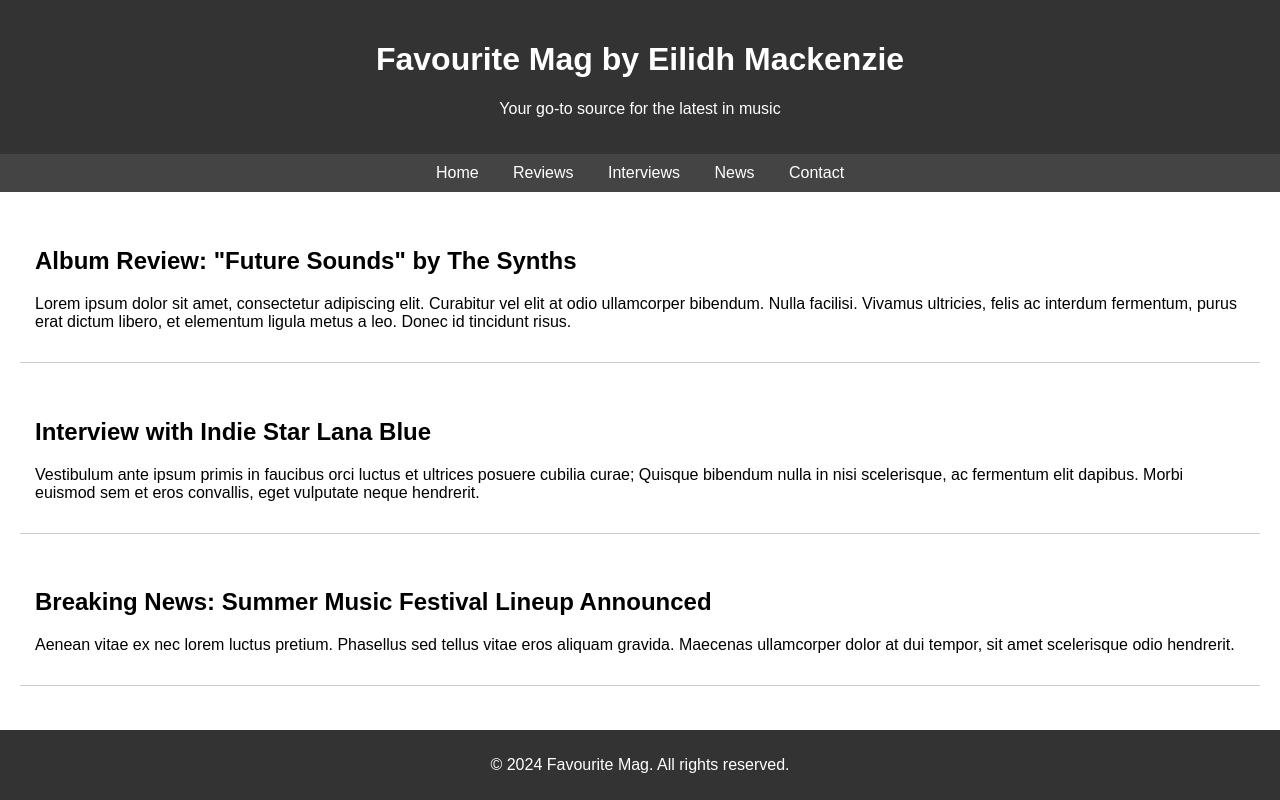
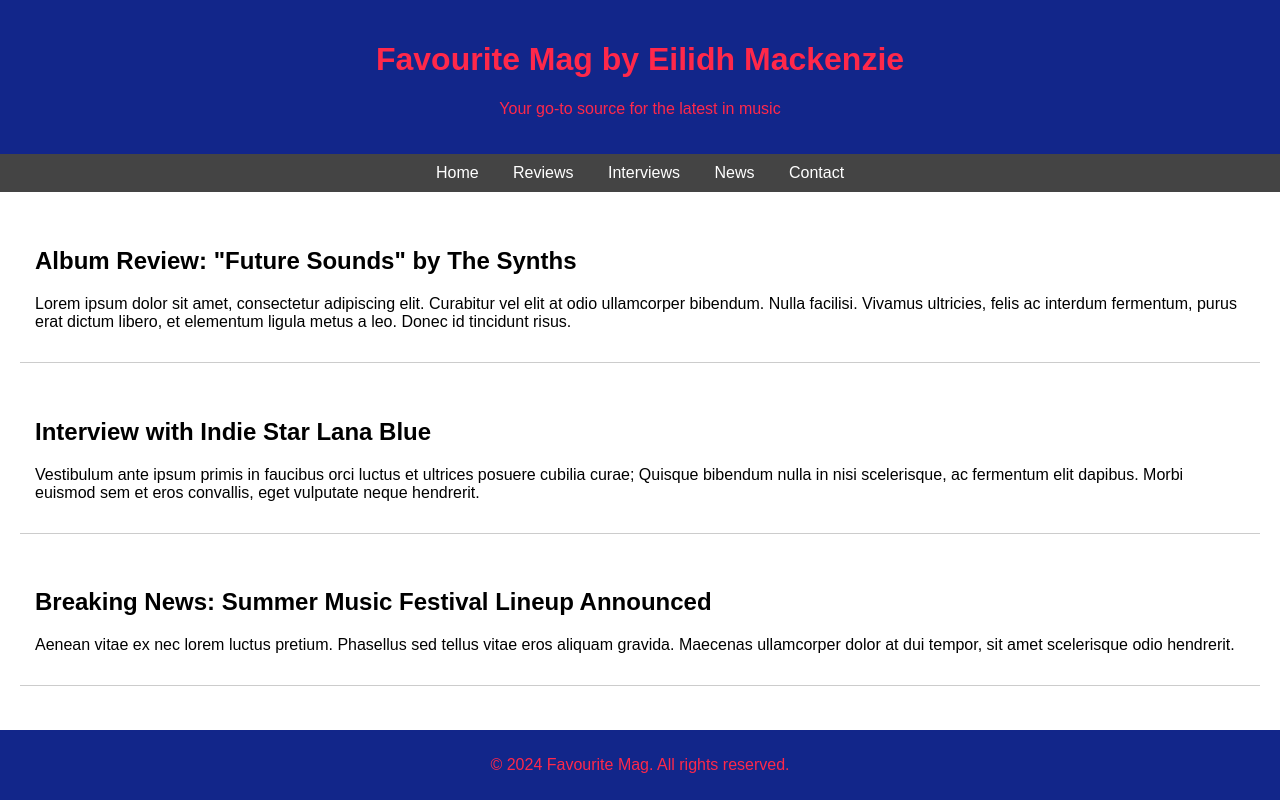
Before and after one commit to finlaymac13/thenextwebsite, a plain HTML site: page index.html in a window 1280 px wide. Drawn offline with Linux system fonts and the light colour scheme.

Commit message:
Update index.html

```diff
--- a/index.html
+++ b/index.html
@@ -11,8 +11,8 @@
             padding: 0;
         }
         header {
-            background-color: #333;
-            color: #fff;
+            background-color: #12268a;
+            color: #ff284a;
             padding: 20px 0;
             text-align: center;
         }
@@ -35,8 +35,8 @@
             border-bottom: 1px solid #ccc;
         }
         footer {
-            background-color: #333;
-            color: #fff;
+            background-color: #12268a;
+            color: #ff284a;;
             text-align: center;
             padding: 10px 0;
             position: fixed;
```
